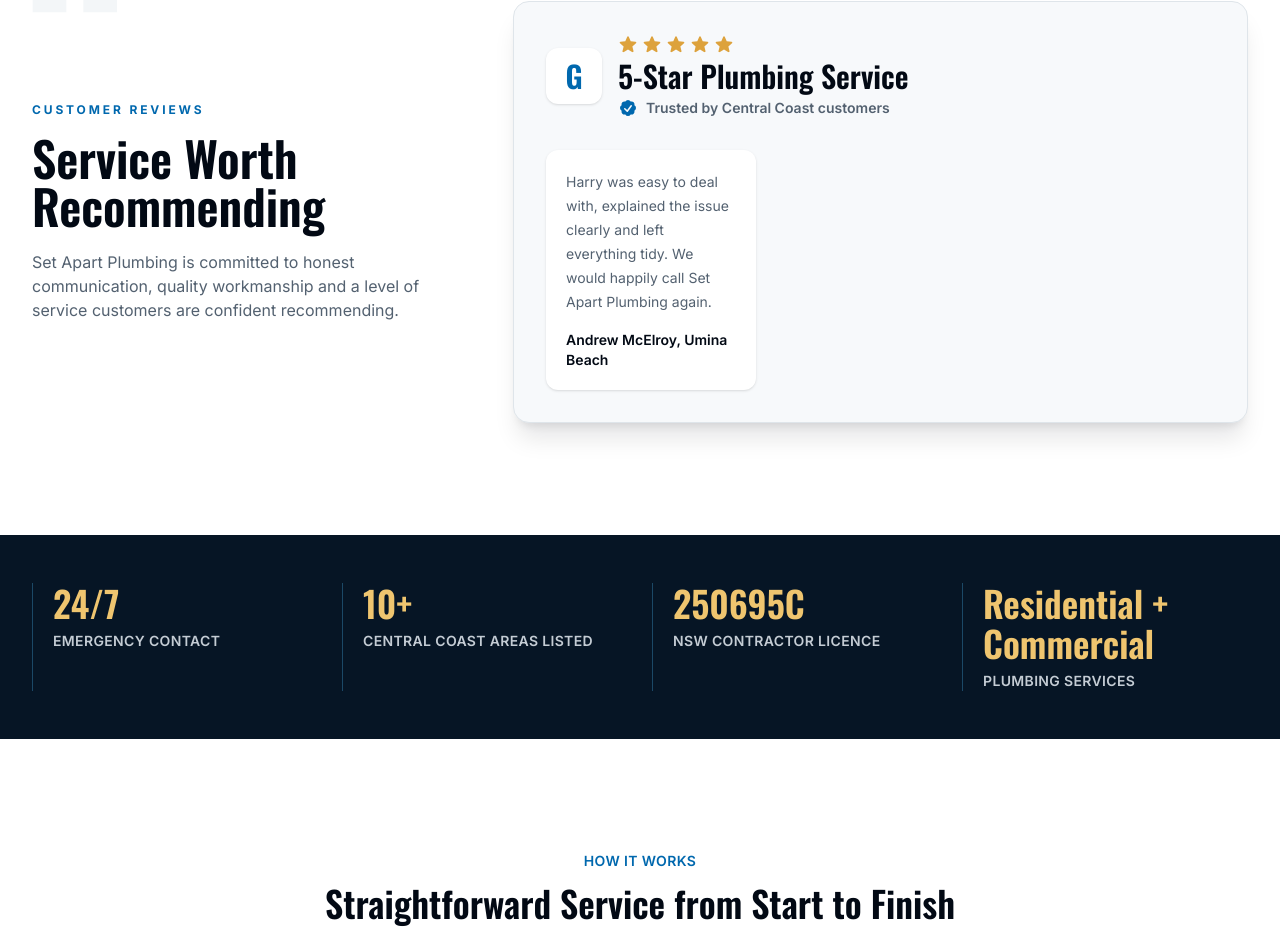
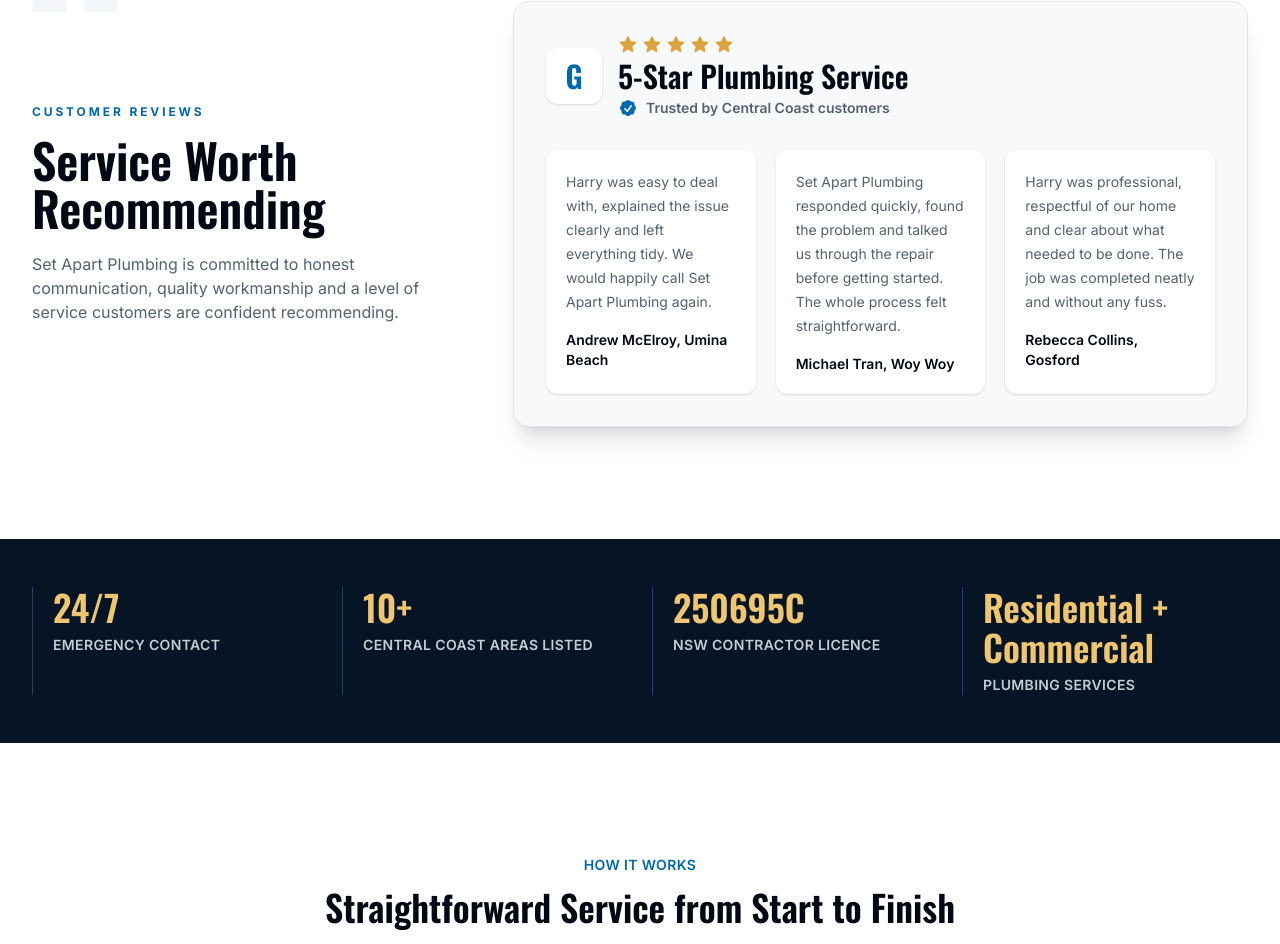
Before and after one commit to ubresponsive/set-apart, a Next.js app: page / in a window 1280 px wide. Shown: the part 6054-6998 px from the top of the page. Built offline with nearby package versions, Linux system fonts and the light colour scheme; no server answers.

Commit message:
Add Reviews

```diff
--- a/src/data/reviews.ts
+++ b/src/data/reviews.ts
@@ -18,6 +18,24 @@
     source: "Draft review",
     isPlaceholder: false,
   },
+  {
+    id: "draft-2",
+    name: "Michael Tran",
+    location: "Woy Woy",
+    rating: 5,
+    text: "Set Apart Plumbing responded quickly, found the problem and talked us through the repair before getting started. The whole process felt straightforward.",
+    source: "Draft review",
+    isPlaceholder: false,
+  },
+  {
+    id: "draft-3",
+    name: "Rebecca Collins",
+    location: "Gosford",
+    rating: 5,
+    text: "Harry was professional, respectful of our home and clear about what needed to be done. The job was completed neatly and without any fuss.",
+    source: "Draft review",
+    isPlaceholder: false,
+  },
 ];
 
 export const publishedReviews = reviews.filter((review) => !review.isPlaceholder);
```
